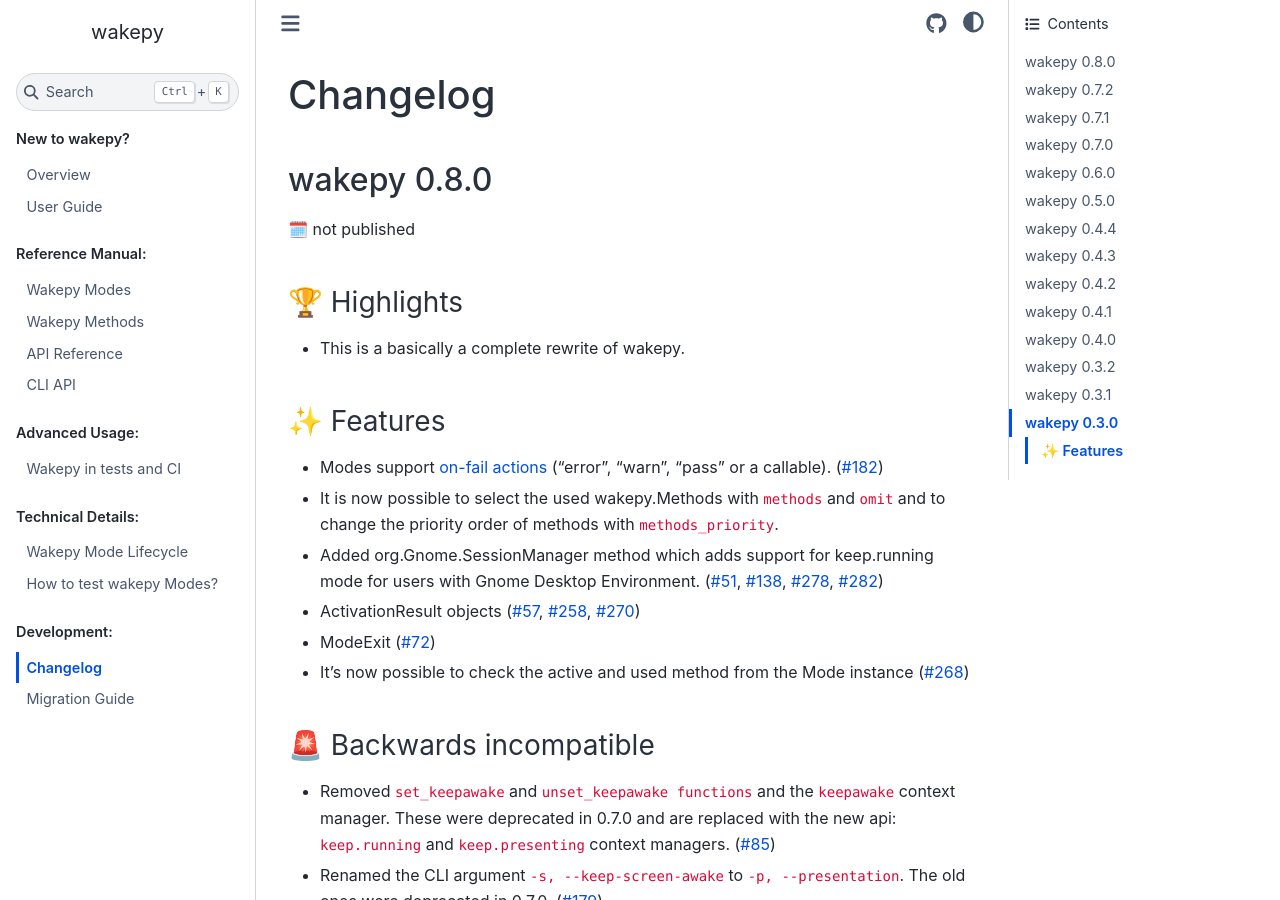
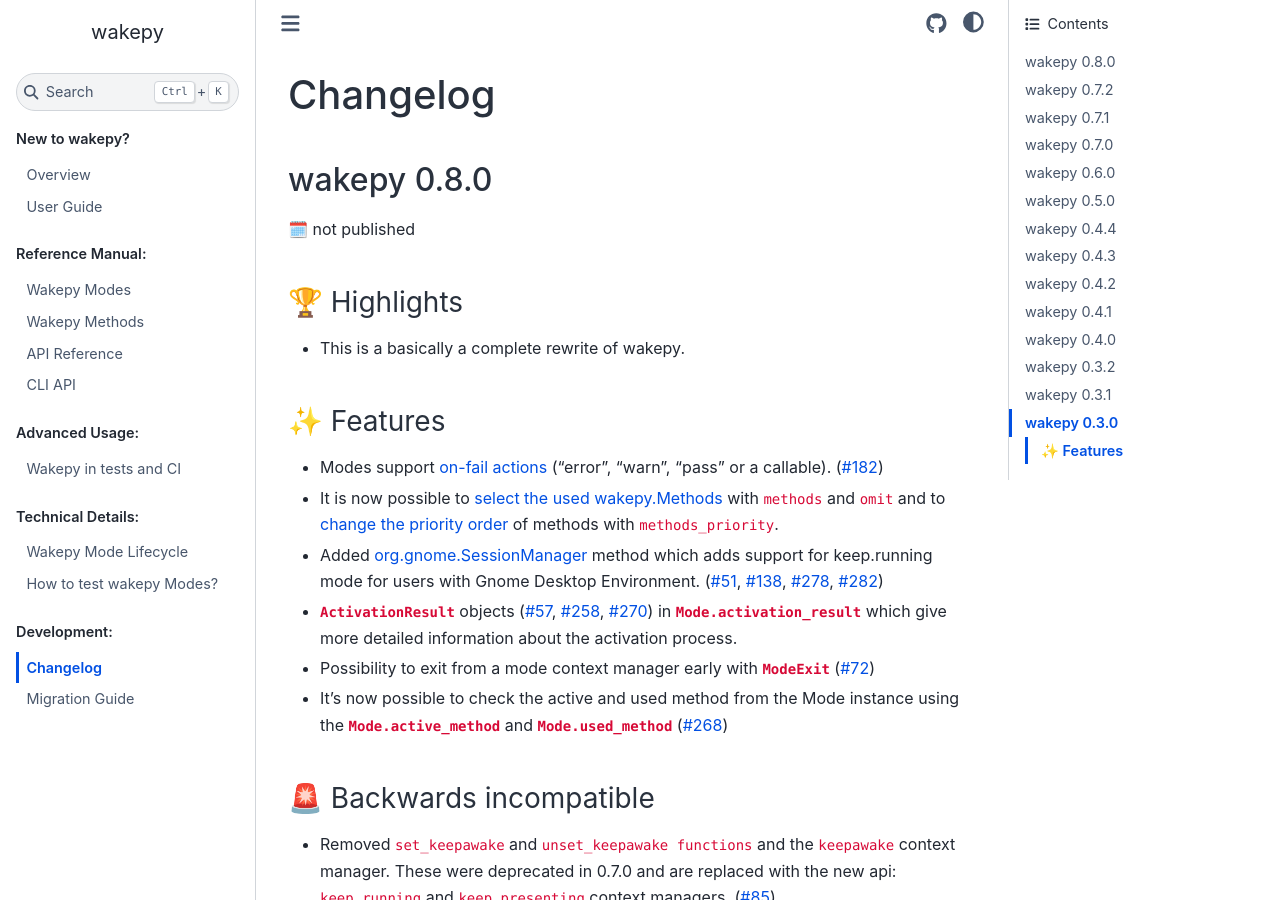
Before and after one commit to fohrloop/wakepy, a Sphinx documentation site: the page built from docs/source/changelog.md, in a window 1280 px wide and 900 px high. Built offline with Sphinx 7.4.7 and the Sphinx Book theme 1.1.4, drawn with Linux system fonts in a browser that asks for light colours; the version number could not be read and is left out.

Commit message:
add cross-references from Changelog to docs

```diff
--- a/CHANGELOG.md
+++ b/CHANGELOG.md
@@ -8,11 +8,11 @@
 
 ### ✨ Features
 - Modes support [on-fail actions](#on-fail-action) ("error", "warn", "pass" or a callable). ([#182](https://github.com/fohrloop/wakepy/pull/182))
-- It is now possible to select the used wakepy.Methods with `methods` and  `omit` and to change the priority order of methods with `methods_priority`.
-- Added org.Gnome.SessionManager method which adds support for keep.running mode for users with Gnome Desktop Environment. ([#51](https://github.com/fohrloop/wakepy/pull/51), [#138](https://github.com/fohrloop/wakepy/pull/138), [#278](https://github.com/fohrloop/wakepy/pull/278), [#282](https://github.com/fohrloop/wakepy/pull/282))
-- ActivationResult objects ([#57](https://github.com/fohrloop/wakepy/pull/57), [#258](https://github.com/fohrloop/wakepy/pull/258), [#270](https://github.com/fohrloop/wakepy/pull/270))
-- ModeExit ([#72](https://github.com/fohrloop/wakepy/pull/72))
-- It's now possible to check the active and used method from the Mode instance ([#268](https://github.com/fohrloop/wakepy/pull/268))
+- It is now possible to [select the used wakepy.Methods](#how-to-white-or-blacklist-methods) with `methods` and  `omit` and to [change the priority order](#how-to-control-order-of-methods) of methods with `methods_priority`.
+- Added [org.gnome.SessionManager](#keep-running-org-gnome-sessionmanager) method which adds support for keep.running mode for users with Gnome Desktop Environment. ([#51](https://github.com/fohrloop/wakepy/pull/51), [#138](https://github.com/fohrloop/wakepy/pull/138), [#278](https://github.com/fohrloop/wakepy/pull/278), [#282](https://github.com/fohrloop/wakepy/pull/282))
+- {class}`ActivationResult <wakepy.ActivationResult>` objects ([#57](https://github.com/fohrloop/wakepy/pull/57), [#258](https://github.com/fohrloop/wakepy/pull/258), [#270](https://github.com/fohrloop/wakepy/pull/270)) in {attr}`Mode.activation_result <wakepy.Mode.activation_result>` which give more detailed information about the activation process.
+- Possibility to exit from a mode context manager early with {class}`ModeExit <wakepy.ModeExit>`  ([#72](https://github.com/fohrloop/wakepy/pull/72))
+- It's now possible to check the active and used method from the Mode instance using the {attr}`Mode.active_method <wakepy.Mode.active_method>` and  {attr}`Mode.used_method <wakepy.Mode.used_method>` ([#268](https://github.com/fohrloop/wakepy/pull/268))
 
 ### 🚨 Backwards incompatible
 - Removed `set_keepawake` and `unset_keepawake functions` and the `keepawake` context manager. These were deprecated in 0.7.0 and are replaced with the new api: `keep.running` and `keep.presenting` context managers. ([#85](https://github.com/fohrloop/wakepy/pull/85))
```
Also changed, not shown: docs/source/user-guide.md (+2 -2 lines).
